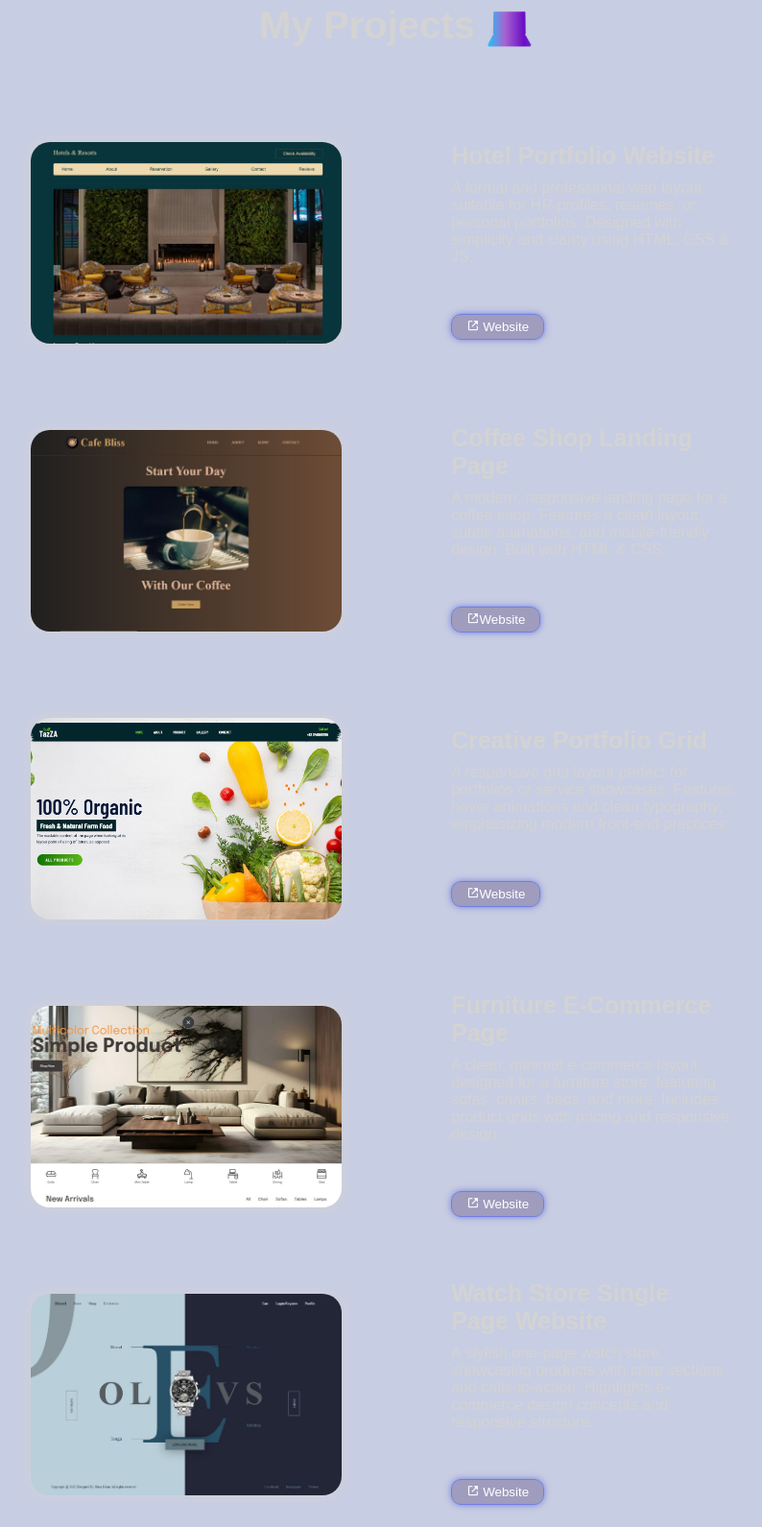
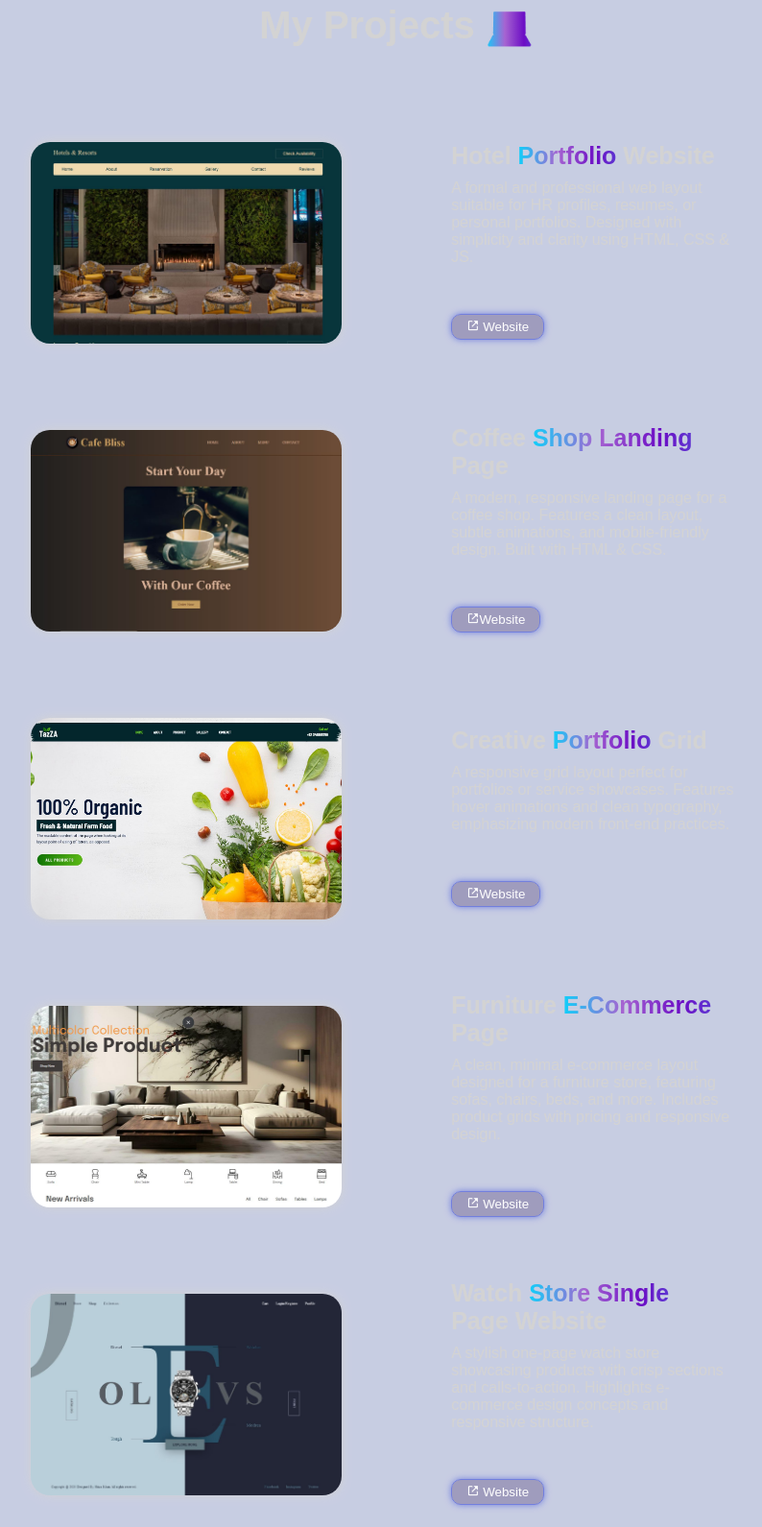
Before and after one commit to Shiza-Khan-coder/My-Portfolio, a plain HTML site: page index.html in a window 1280 px wide. Shown: the part 1940-3531 px from the top of the page at 96% size, without its empty margins (227-1021 px from the left). Drawn offline with nearby package versions, Linux system fonts and the light colour scheme; a small style sheet from the web is missing; files whose address does not match are found by name.

Commit message:
Update index.html

```diff
--- a/index.html
+++ b/index.html
@@ -145,7 +145,7 @@
     </div>
 
     <div class="project-info">
-      <h1>Hotel Portfolio Website</h1>
+      <h1>Hotel <span class="gradient">Portfolio</span> Website</h1>
       <p>A formal and professional web layout suitable for HR profiles, resumes, or personal portfolios. Designed with simplicity and clarity using HTML, CSS & JS.</p>
 
       <a href="https://shiza-khan-coder.github.io/H-R/" target="_blank">
@@ -160,7 +160,7 @@
     </div>
 
     <div class="project-info">
-      <h1>Coffee Shop Landing Page</h1>
+      <h1>Coffee <span class="gradient">Shop Landing</span> Page</h1>
       <p>A modern, responsive landing page for a coffee shop. Features a clean layout, subtle animations, and mobile-friendly design. Built with HTML & CSS.</p>
       <a href="https://shiza-khan-coder.github.io/file/" target="_blank">
         <button><i class="bx bx-link-external"></i>Website</button>
@@ -174,7 +174,7 @@
     </div>
 
     <div class="project-info">
-      <h1>Creative Portfolio Grid</h1>
+      <h1>Creative <span class="gradient">Portfolio</span> Grid</h1>
       <p>A responsive grid layout perfect for portfolios or service showcases. Features hover animations and clean typography, emphasizing modern front-end practices.
 
       </p>
@@ -190,7 +190,7 @@
     </div>
 
     <div class="project-info">
-      <h1>Furniture E-Commerce Page</h1>
+      <h1>Furniture <span class="gradient">E-Commerce</span> Page</h1>
       <p>A clean, minimal e-commerce layout designed for a furniture store, featuring sofas, chairs, beds, and more. Includes product grids with pricing and responsive design.
 
       </p>
@@ -206,7 +206,7 @@
     </div>
 
     <div class="project-info">
-      <h1>Watch Store Single Page Website</h1>
+      <h1>Watch <span class="gradient">Store Single</span> Page Website</h1>
       <p>A stylish one-page watch store showcasing products with crisp sections and calls-to-action. Highlights e-commerce design concepts and responsive structure.
 
       </p>
```
